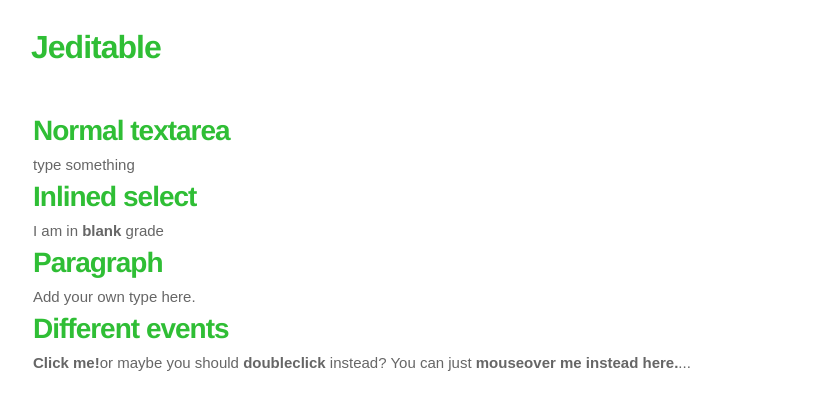
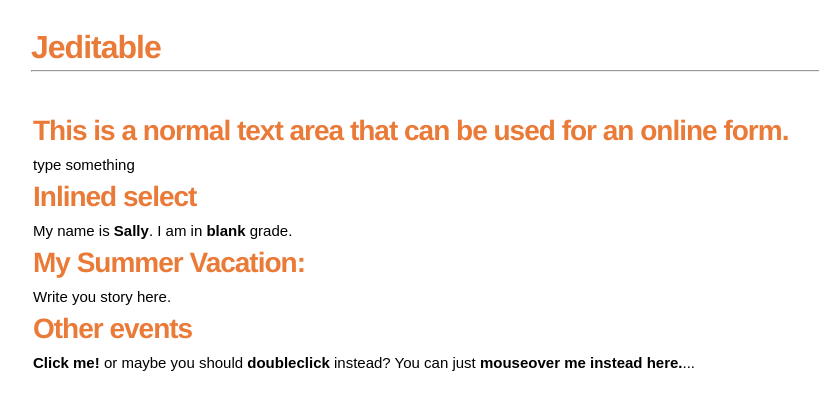
Before and after one commit to julieveal/15--WIA, a plain HTML site: page Veal_Julie-Presentation/Examples/index.html in a window 1280 px wide. Shown: the whole page, without its empty margins (217-1036 px from the left). Drawn offline with nearby package versions, Linux system fonts and the light colour scheme.

Commit message:
css changes

```diff
--- a/Veal_Julie-Presentation/Examples/css/main2.css
+++ b/Veal_Julie-Presentation/Examples/css/main2.css
@@ -3,7 +3,7 @@
 
 body {
     background: url("../images/bg_black.jpg") repeat-x scroll 0 0 #fff;
-    color: #666;
+    color: black;
     font: 15px/1.4em Arial,Helvetica,Geneva,sans-serif;
     margin: 0;
     padding: 0;
@@ -42,7 +42,7 @@ body {
     clear: both;
 }
 h1, h2, h3 {
-    color: #2fbe35;
+    color: #EA7A38;
     font-family: helvetica,arial,sans-serif;
     letter-spacing: -1px;
     line-height: 30px;
--- a/Veal_Julie-Presentation/Examples/index.html
+++ b/Veal_Julie-Presentation/Examples/index.html
@@ -18,22 +18,21 @@
 <div id="wrap">
 		<div id="header">
 			<p> </p>
-			<h1>Jeditable</h1>
+			<h1>Jeditable</h1><hr>
 		</div>
 	<div id="content">
 	<div class="entry">
-		<h2>Normal textarea</h2>
-			<p id="paragraph_1" class="editable_textarea">type something</p>
+	  <h2>This is a normal text area that can be used for an online form.</h2>
+	  <p id="paragraph_1" class="editable_textarea">type something</p>
 		<h2>Inlined select</h2>
-		<p>I am in <b id="select_1" class="editable_select" style="display: inline"> blank</b>
-		grade
+		<p>My name is <strong class="click" style="display: inline" title="Click to edit...">Sally</strong>. I am in <b id="select_1" class="editable_select" style="display: inline"> blank</b> grade.
 		</p>
-		<h2>Paragraph</h2>
+		<h2>My Summer Vacation:</h2>
 		<div id="paragraph_2" class="editable_textile" title="Click to edit...">
-		<p>Add your own type here.</p>
+		<p>Write you story here.</p>
 	</div>
-		<h2>Different events</h2>
-		<p><strong class="click" style="display: inline" title="Click to edit...">Click me!</strong>or maybe you should <strong class="dblclick" style="display: inline" title="Doubleclick to edit...">doubleclick</strong> instead? You can just<strong class="mouseover" style="display: inline" title="Move mouseover to edit..."> mouseover me instead here.</strong>... </p>
+		<h2>Other events</h2>
+		<p><strong class="click" style="display: inline" title="Click to edit...">Click me! </strong>or maybe you should <strong class="dblclick" style="display: inline" title="Doubleclick to edit...">doubleclick</strong> instead? You can just<strong class="mouseover" style="display: inline" title="Move mouseover to edit..."> mouseover me instead here.</strong>... </p>
 </div>
 
 </body>
```
Also changed, not shown: Veal_Julie-Presentation/Presentation/index.html (+4 -3 lines).
